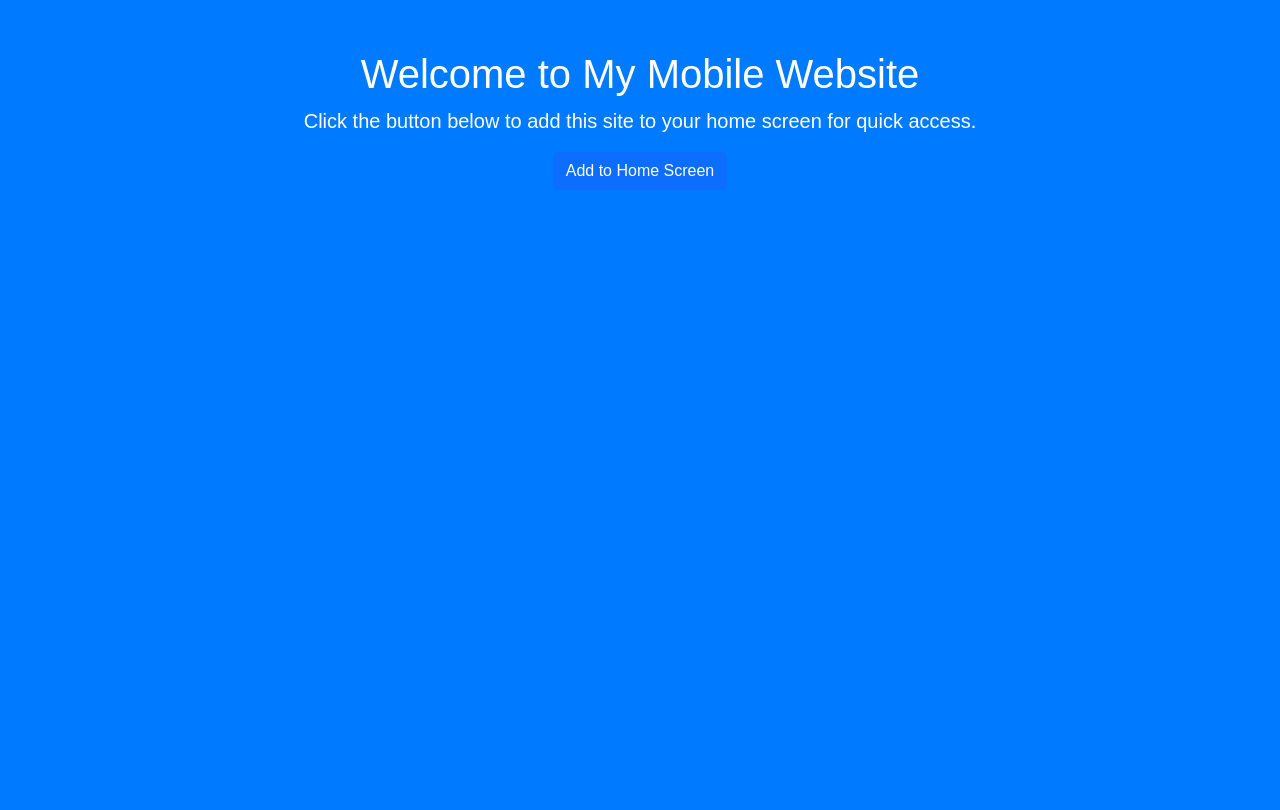
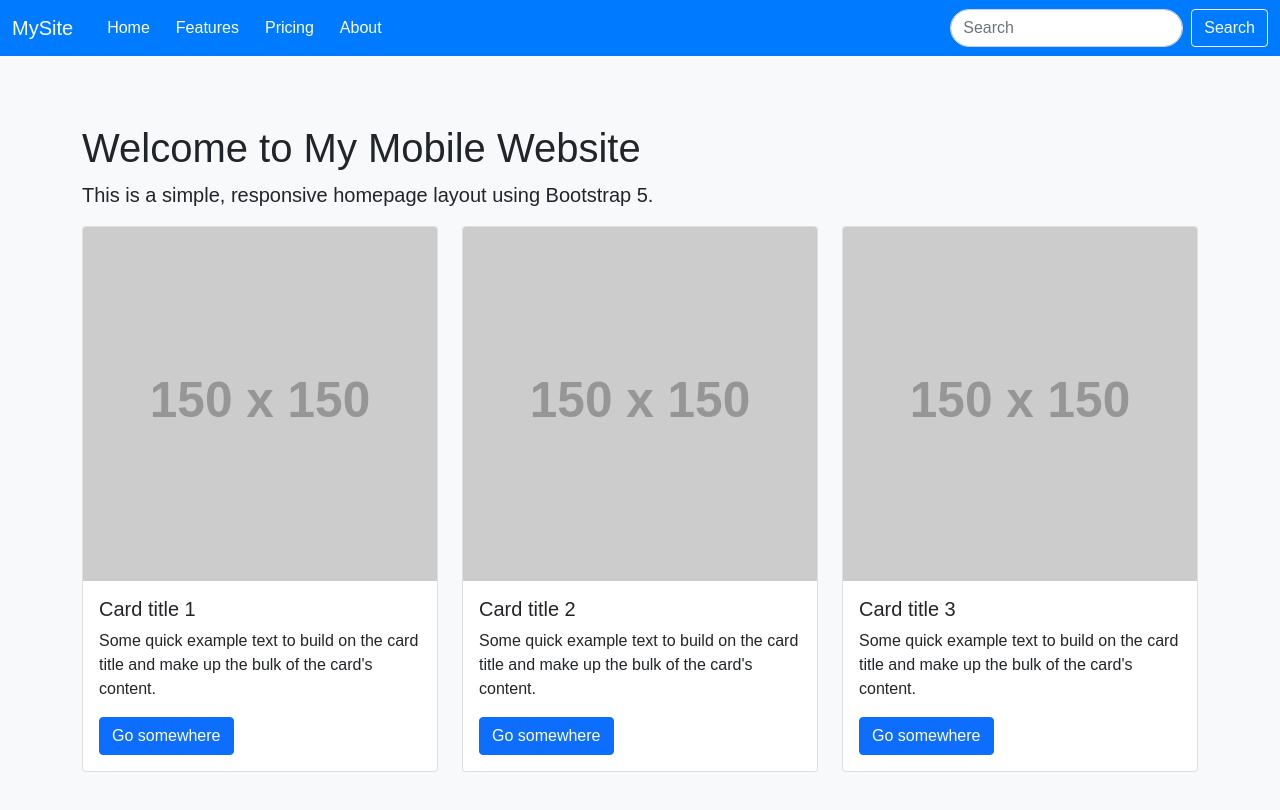
Before and after one commit to kshyam/mobile-website, a plain HTML site: page index.html in a window 1280 px wide. Drawn offline with nearby package versions, Linux system fonts and the light colour scheme; placeholder pictures from the web are drawn by us.

Commit message:
new home

```diff
--- a/index.html
+++ b/index.html
@@ -3,50 +3,103 @@
 <head>
     <meta charset="UTF-8">
     <meta name="viewport" content="width=device-width, initial-scale=1.0">
-    <title>Mobile Website with Bootstrap 5</title>
+    <title>Mobile Native Website</title>
     <link rel="stylesheet" href="https://stackpath.bootstrapcdn.com/bootstrap/5.1.0/css/bootstrap.min.css">
-    <link rel="manifest" href="/manifest.json">
-    <link rel="apple-touch-icon" href="icon.png">
-    <meta name="apple-mobile-web-app-capable" content="yes">
-    <meta name="apple-mobile-web-app-status-bar-style" content="black">
-    <meta name="mobile-web-app-capable" content="yes">
     <style>
-        body, html {
-            height: 100%;
-            margin: 0;
+        body {
             font-family: Arial, sans-serif;
-            text-align: center;
-            background-color: #007bff;
-            color: white;
+            background-color: #f8f9fa;
         }
-        .splash-screen {
-            height: 100%;
-            display: flex;
-            justify-content: center;
-            align-items: center;
+        .navbar {
             background-color: #007bff;
         }
+        .navbar-brand, .nav-link, .form-control {
+            color: white !important;
+        }
+        .form-control {
+            border-radius: 30px;
+        }
+        .nav-item {
+            margin-left: 10px;
+        }
         .container {
-            display: none;
-            margin-top: 50px;
+            padding-top: 20px;
+        }
+        .card {
+            margin-bottom: 20px;
         }
     </style>
-    <script src="register-service-worker.js"></script>
-
 </head>
 <body>
-    <div class="splash-screen" id="splashScreen">
-        <h1>Welcome to My Mobile Website</h1>
-    </div>
-    <div class="container" id="mainContent">
+    <nav class="navbar navbar-expand-lg navbar-dark">
+        <div class="container-fluid">
+            <a class="navbar-brand" href="#">MySite</a>
+            <button class="navbar-toggler" type="button" data-bs-toggle="collapse" data-bs-target="#navbarNav" aria-controls="navbarNav" aria-expanded="false" aria-label="Toggle navigation">
+                <span class="navbar-toggler-icon"></span>
+            </button>
+            <div class="collapse navbar-collapse" id="navbarNav">
+                <ul class="navbar-nav me-auto mb-2 mb-lg-0">
+                    <li class="nav-item">
+                        <a class="nav-link active" aria-current="page" href="#">Home</a>
+                    </li>
+                    <li class="nav-item">
+                        <a class="nav-link" href="#">Features</a>
+                    </li>
+                    <li class="nav-item">
+                        <a class="nav-link" href="#">Pricing</a>
+                    </li>
+                    <li class="nav-item">
+                        <a class="nav-link" href="#">About</a>
+                    </li>
+                </ul>
+                <form class="d-flex">
+                    <input class="form-control me-2" type="search" placeholder="Search" aria-label="Search">
+                    <button class="btn btn-outline-light" type="submit">Search</button>
+                </form>
+            </div>
+        </div>
+    </nav>
+
+    <div class="container">
         <h1 class="mt-5">Welcome to My Mobile Website</h1>
-        <p class="lead">Click the button below to add this site to your home screen for quick access.</p>
-        <button id="installBtn" class="btn btn-primary">Add to Home Screen</button>
+        <p class="lead">This is a simple, responsive homepage layout using Bootstrap 5.</p>
+
+        <div class="row">
+            <div class="col-md-4">
+                <div class="card">
+                    <img src="https://via.placeholder.com/150" class="card-img-top" alt="...">
+                    <div class="card-body">
+                        <h5 class="card-title">Card title 1</h5>
+                        <p class="card-text">Some quick example text to build on the card title and make up the bulk of the card's content.</p>
+                        <a href="#" class="btn btn-primary">Go somewhere</a>
+                    </div>
+                </div>
+            </div>
+            <div class="col-md-4">
+                <div class="card">
+                    <img src="https://via.placeholder.com/150" class="card-img-top" alt="...">
+                    <div class="card-body">
+                        <h5 class="card-title">Card title 2</h5>
+                        <p class="card-text">Some quick example text to build on the card title and make up the bulk of the card's content.</p>
+                        <a href="#" class="btn btn-primary">Go somewhere</a>
+                    </div>
+                </div>
+            </div>
+            <div class="col-md-4">
+                <div class="card">
+                    <img src="https://via.placeholder.com/150" class="card-img-top" alt="...">
+                    <div class="card-body">
+                        <h5 class="card-title">Card title 3</h5>
+                        <p class="card-text">Some quick example text to build on the card title and make up the bulk of the card's content.</p>
+                        <a href="#" class="btn btn-primary">Go somewhere</a>
+                    </div>
+                </div>
+            </div>
+        </div>
     </div>
 
     <script src="https://code.jquery.com/jquery-3.6.0.min.js"></script>
     <script src="https://cdn.jsdelivr.net/npm/@popperjs/core@2.9.3/dist/umd/popper.min.js"></script>
     <script src="https://stackpath.bootstrapcdn.com/bootstrap/5.1.0/js/bootstrap.min.js"></script>
-    <script src="script.js"></script>
 </body>
 </html>
```
